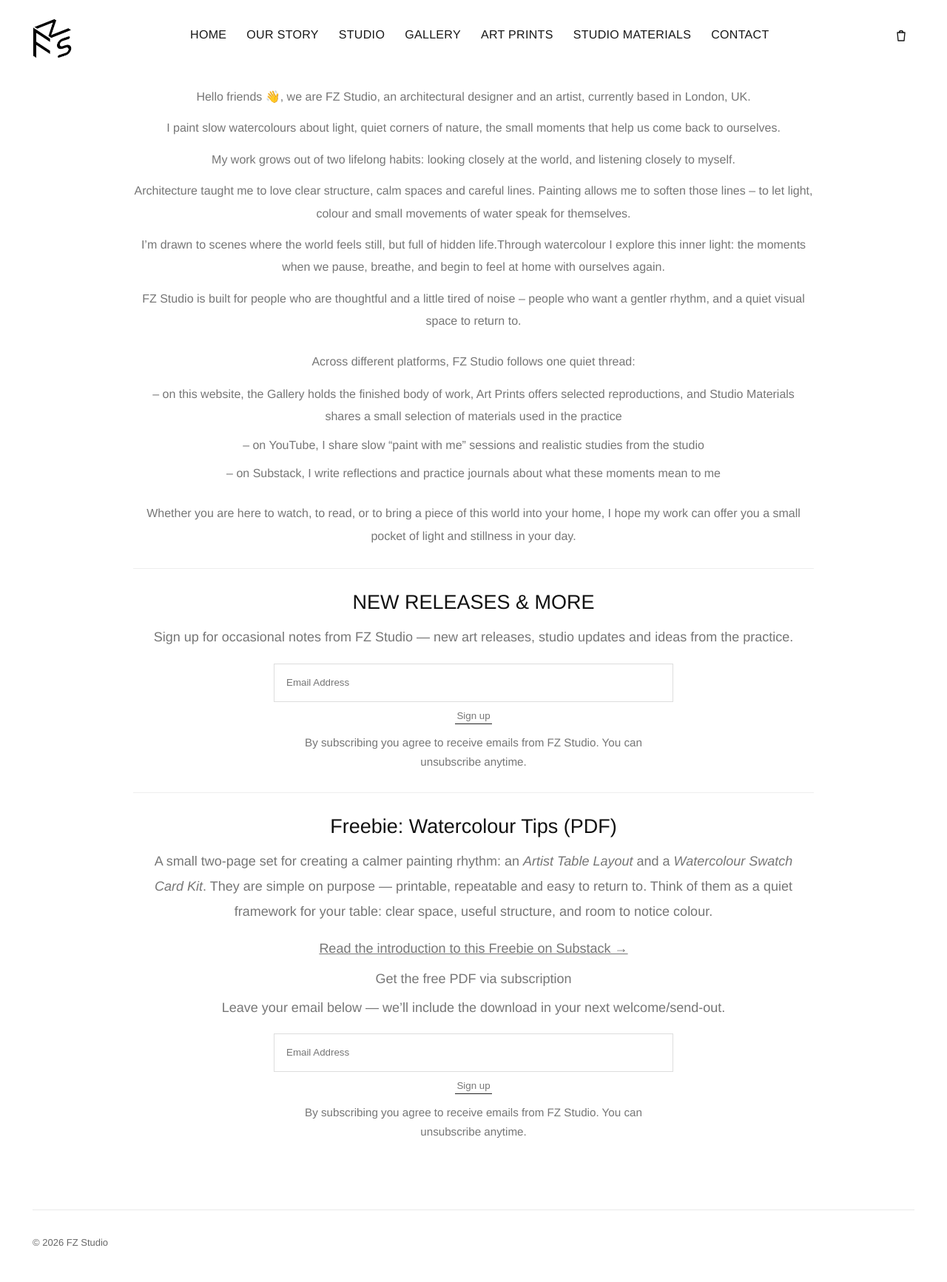
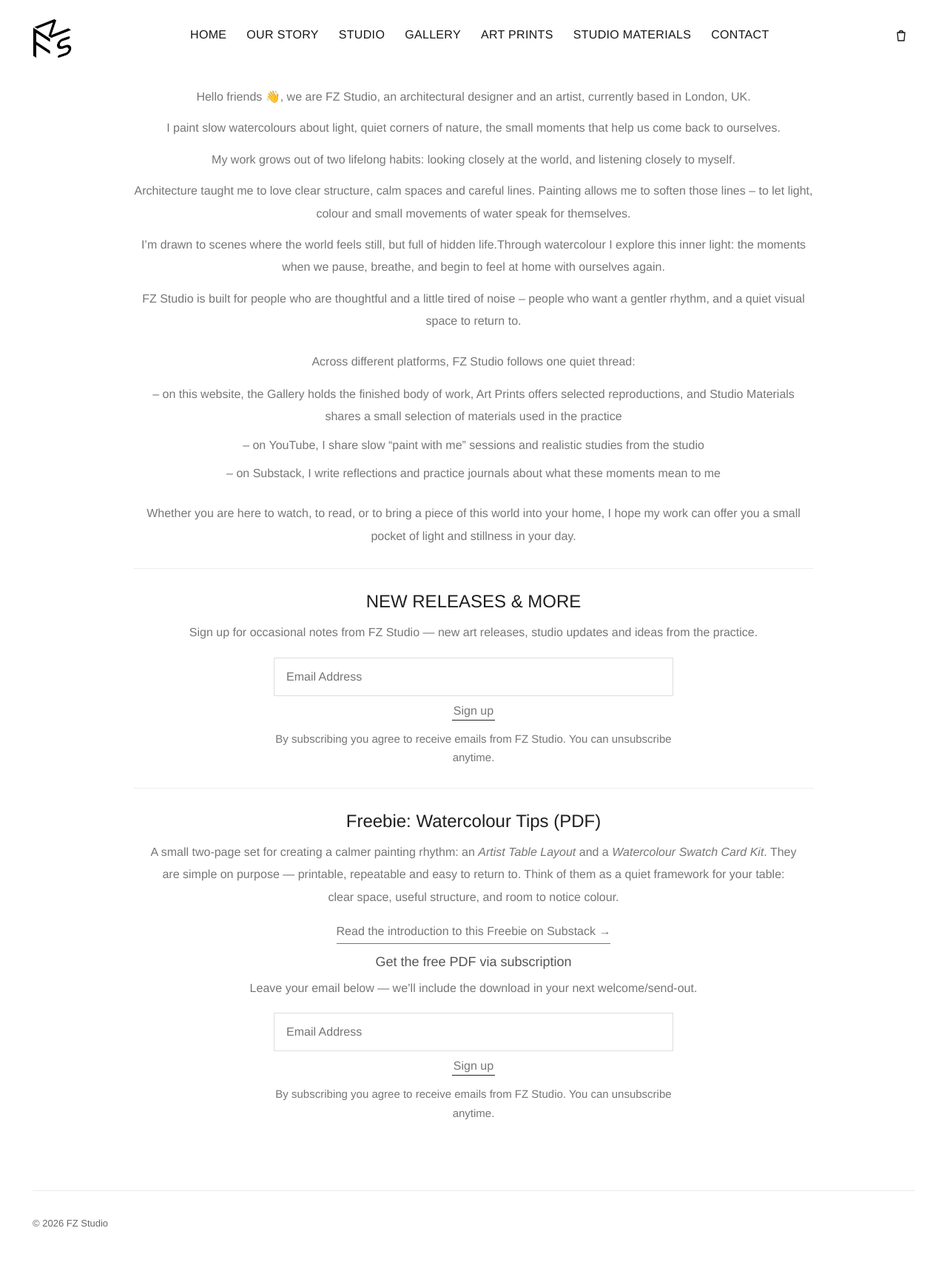
Before and after one commit to Leondecoding/fz-studio-v2, a Jekyll site: the page built from our-story.html, in a window 1280 px wide. Shown: the whole page at 74% size. Built offline with Jekyll 4.4.1, drawn with Linux system fonts in a browser that asks for light colours; after the commit the page ends 1707 px from its top, so only the background shows below that.

Commit message:
Update our-story.html

```diff
--- a/our-story.html
+++ b/our-story.html
@@ -72,32 +72,25 @@ permalink: /our-story/
   }
 
   /* Headings stay clearly above the grey body copy, like the original */
-  /* Newsletter / Freebie typography follows the old site's 18px / 300 base. */
   #our-story-page .story-section h2 {
     margin: 0 0 12px;
-    font-family: "Helvetica Neue", Helvetica, Arial, sans-serif;
-    font-size: 27px;
+    font-size: 24px;
     font-weight: 300;
     line-height: 1.3;
     letter-spacing: 0;
-    color: #111;
+    color: #1f1f1f;
   }
 
   #our-story-page .story-section h3 {
     margin: 12px 0 8px;
-    font-family: "Helvetica Neue", Helvetica, Arial, sans-serif;
     font-size: 18px;
     font-weight: 400;
     line-height: 1.4;
-    color: #767676;
+    color: #555;
   }
 
   #our-story-page .signup-note {
     max-width: 880px;
-    font-family: "Helvetica Neue", Helvetica, Arial, sans-serif;
-    font-size: 18px;
-    font-weight: 300;
-    line-height: 1.9;
     color: #767676;
   }
 
@@ -114,7 +107,8 @@ permalink: /our-story/
     border-radius: 0;
     background: #fff;
     color: #767676;
-    font: revert;
+    font-size: 16px;
+    font-weight: 400;
     box-sizing: border-box;
     outline: none;
   }
@@ -124,16 +118,16 @@ permalink: /our-story/
   }
 
   #our-story-page .nl-submit {
+    margin: 8px 0 2px;
+    padding: 4px 2px;
+    border: 0;
+    border-bottom: 1px solid #222;
     background: none;
-    border: 0;
-    padding: 4px 2px;
-    margin: 8px 0 2px;
+    color: #767676;
+    font-size: 16px;
+    font-weight: 400;
+    line-height: 1;
     cursor: pointer;
-    text-decoration: none;
-    border-bottom: 1px solid #222;
-    color: #767676;
-    font: revert;
-    line-height: 1;
   }
 
   #our-story-page .nl-submit:disabled {
@@ -158,29 +152,22 @@ permalink: /our-story/
   #our-story-page .subscription-note {
     margin-top: 10px;
     color: #767676;
-    font-size: .95rem;
-    font-weight: 300;
+    font-size: 15px;
+    font-weight: 400;
     line-height: 1.7;
   }
 
   #our-story-page .freebie-copy {
     max-width: 880px;
-    font-family: "Helvetica Neue", Helvetica, Arial, sans-serif;
-    font-size: 18px;
-    font-weight: 300;
-    line-height: 1.9;
-    color: #767676;
+    font-weight: 400;
   }
 
   #our-story-page .story-link {
     display: inline-block;
     margin-top: 4px;
     color: #767676;
-    font-family: "Helvetica Neue", Helvetica, Arial, sans-serif;
-    font-size: 18px;
-    font-weight: 300;
-    text-decoration: underline;
-    border-bottom: 0;
+    text-decoration: none;
+    border-bottom: 1px solid currentColor;
   }
 
   #our-story-page .story-link:hover,
@@ -204,6 +191,9 @@ permalink: /our-story/
       font-size: 16px;
     }
 
+    #our-story-page .story-section h2 {
+      font-size: 22px;
+    }
   }
 </style>
 
```
